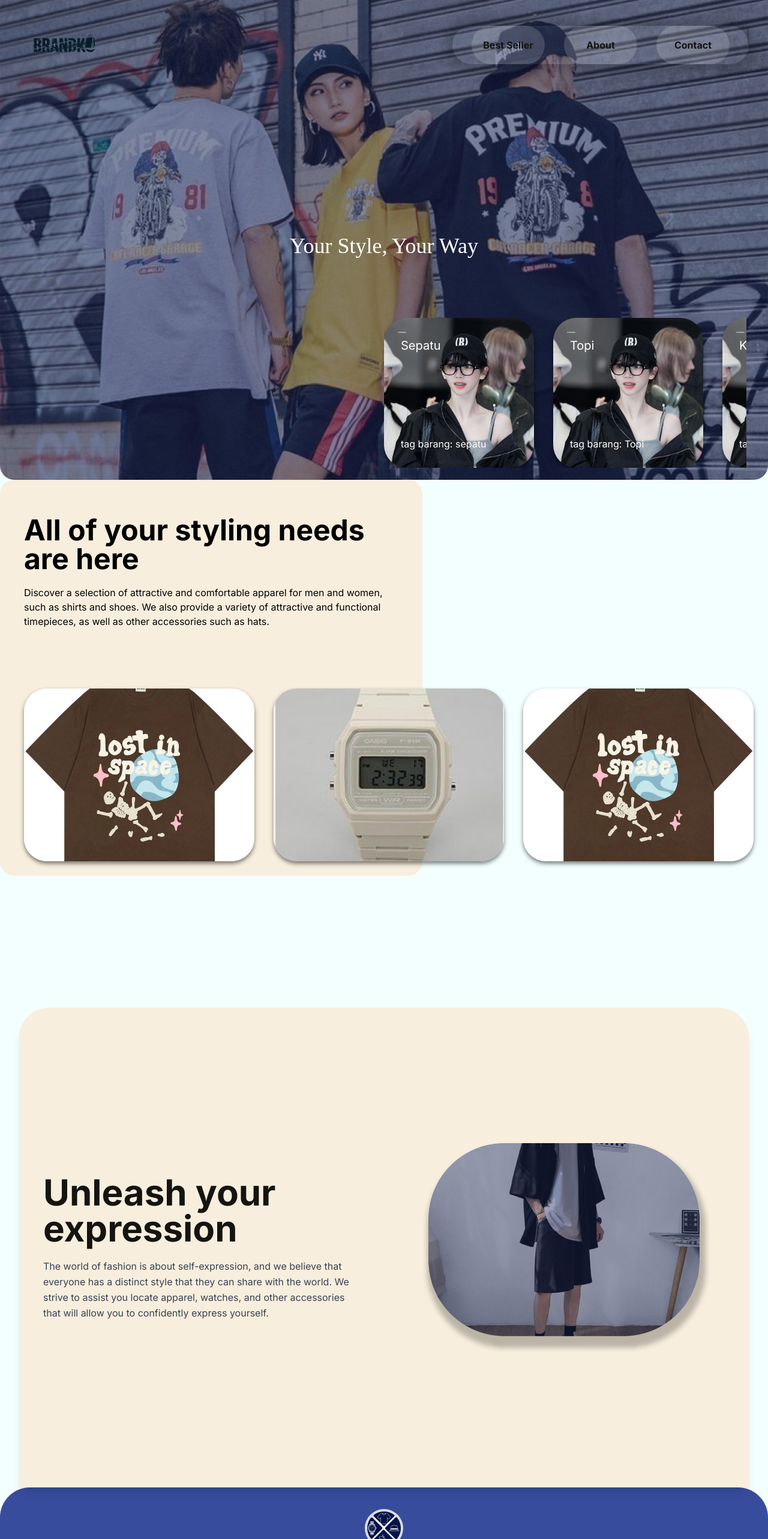
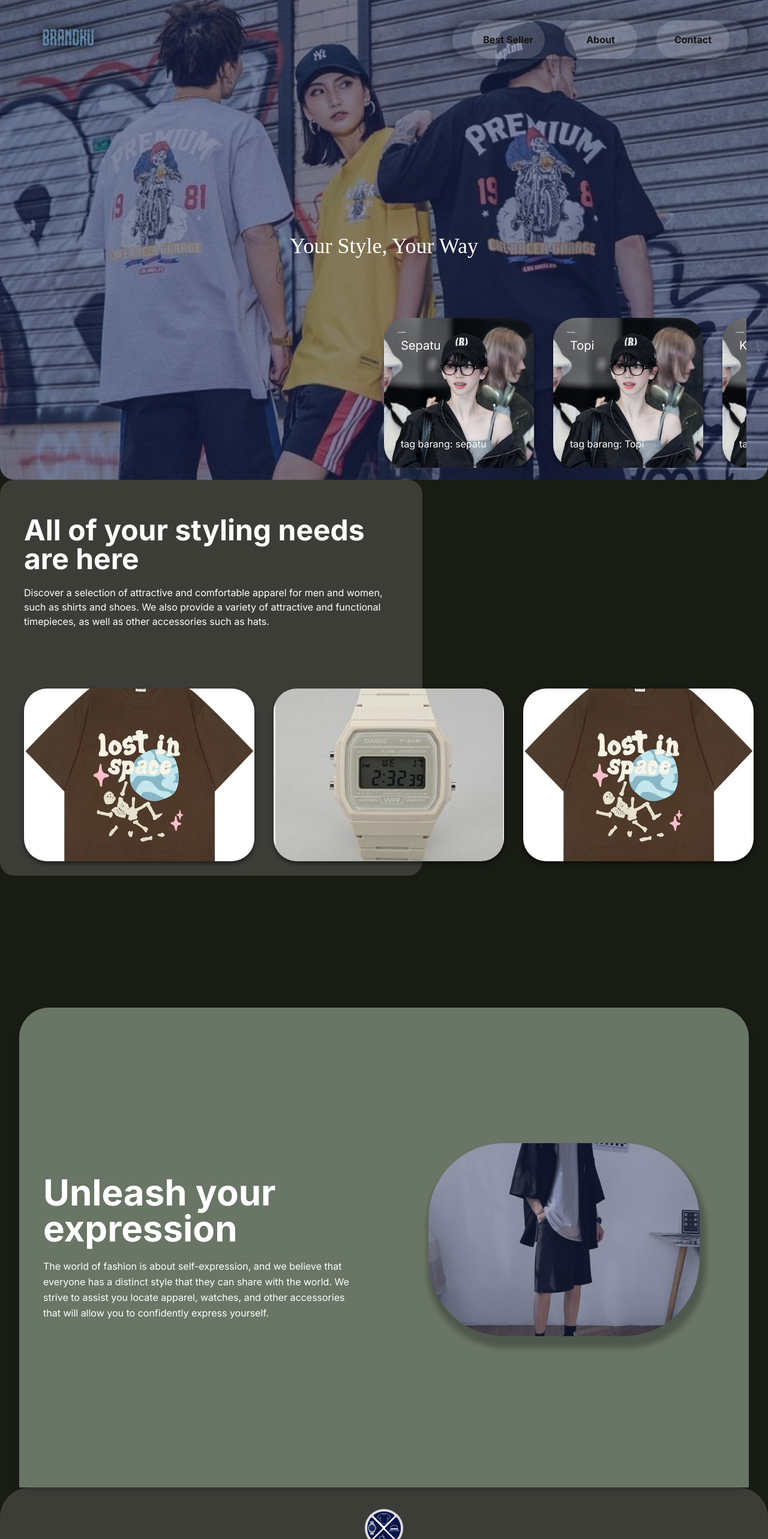
Before and after one commit to Isaaja/Project_3Dwebsite, a React (Vite) app: page / in a window 1280 px wide. Shown: the top 2566 px of the page at 60% size. Built offline with nearby package versions, Linux system fonts and the light colour scheme; a web font is replaced by a local one.

Commit message:
changes color palatte and logo

```diff
--- a/src/App.jsx
+++ b/src/App.jsx
@@ -19,7 +19,7 @@ function App() {
 
   return (
     <Router>
-      <div className="font-inter overflow-x-hidden">
+      <div className="font-inter overflow-x-hidden bg-primary">
         <Navbar />
         <Routes>
           { }
--- a/src/components/Navbar.jsx
+++ b/src/components/Navbar.jsx
@@ -3,6 +3,7 @@ import { useNavigate, useLocation } from "react-router-dom";
 
 const Navbar = () => {
   const navigate = useNavigate();
+  const location = useLocation();
 
   const scrollToSection = (id) => {
     const section = document.getElementById(id);
@@ -11,21 +12,27 @@ const Navbar = () => {
     }
   };
 
+  // Determine which logo to show based on the current path
+  const isHomePage = location.pathname === "/";
+  const logoSrc = isHomePage
+    ? "/assets/products/a-logo-with-the-text-brandku-in-a-distre_xI4h2yGbRD6ajuHiiXhGiw_dEGJ21gpT0CNA2HACMFmiQ-removebg@2x.png"
+    : "/assets/products/LogoDesign-transformed.webp";
+  const logoWidth = isHomePage ? "w-52" : "w-36";
+
   return (
     <div className="absolute w-full top-0 flex justify-between px-8 transition-all duration-300 ease-in-out z-50">
       {/* Logo */}
       <img
-        src="/assets/products/LogoDesign-transformed.webp"
+        src={logoSrc}
         alt="Logo"
-        width={150}
         onClick={() => navigate("/")}
-        className="cursor-pointer"
+        className={`cursor-pointer mt-5 ${logoWidth}`}
       />
 
       {/* Button Group */}
       <div className="flex gap-8 items-center">
         <div
-          className=" bg-[#D9D9D9]/[.05] rounded-[50px] flex justify-center items-center px-[32px] gap-8 font-bold"
+          className="bg-[#D9D9D9]/[.05] rounded-[50px] flex justify-center items-center px-[32px] gap-8 font-bold"
           style={{ boxShadow: "0 0 18px 13px rgba(0, 0, 0, 0.2)" }}
         >
           <button
--- a/src/pages/Contact.jsx
+++ b/src/pages/Contact.jsx
@@ -4,7 +4,7 @@ const Contact = () => {
   return (
     <div className="w-full h-full">
       {/* Header Section */}
-      <div className="bg-[#384C9D] flex flex-col justify-center items-center rounded-t-[50px]">
+      <div className="bg-secondary flex flex-col justify-center items-center rounded-t-[50px]">
         {/* Logo */}
         <img
           src="/assets/products/logo-2.jpeg"
--- a/src/pages/Experience.jsx
+++ b/src/pages/Experience.jsx
@@ -2,13 +2,13 @@ const Experience = () => {
   return (
     <div className="w-full h-full">
       <div className="w-full flex justify-center items-center">
-        <div className="bg-[#F7EEDD] mr-8 ml-8 h-dvh flex overflow-hidden shadow-lg mx-auto rounded-t-[50px]" id="about">
+        <div className="bg-accent mr-8 ml-8 h-dvh flex overflow-hidden shadow-lg mx-auto rounded-t-[50px]" id="about">
           {/* Left Content */}
-          <div className="w-1/2 p-10 flex flex-col justify-center font-inter">
+          <div className="w-1/2 p-10 flex flex-col justify-center font-inter text-white">
             <h1 className="font-extrabold text-6xl mb-5">
               Unleash your expression
             </h1>
-            <p className="text-gray-700 leading-relaxed">
+            <p className=" leading-relaxed">
               The world of fashion is about self-expression, and we believe that
               everyone has a distinct style that they can share with the world.
               We strive to assist you locate apparel, watches, and other
--- a/src/pages/Konten3D.jsx
+++ b/src/pages/Konten3D.jsx
@@ -19,8 +19,8 @@ const Konten3D = () => {
 
   return (
     <div className="w-full h-[110vh] relative overflow-hidden font-inter">
-      <div className="bg-[#F7EEDD] w-[55%] h-[75%] rounded-3xl top-0">
-        <div className="text-black h-full flex flex-col p-10 relative ">
+      <div className="bg-secondary w-[55%] h-[75%] rounded-3xl top-0">
+        <div className="text-white h-full flex flex-col p-10 relative ">
           <h1 className="text-5xl top-5 font-bold mt-5" id="bestSeller">
             All of your styling needs are here
           </h1>
--- a/tailwind.config.js
+++ b/tailwind.config.js
@@ -5,10 +5,10 @@ export default {
     themes: [
       {
         mytheme: {
-          primary: "#008DDA",
-          secondary: "#41C9E2",
-          accent: "#ACE2E1",
-          neutral: "#000000",
+          primary: "#181C14",
+          secondary: "#3C3D37",
+          accent: "#697565",
+          neutral: "#ECDFCC",
           "base-100": "#F7EEDD",
         },
       },
```
Also changed, not shown: public/assets/products/a-logo-with-the-text-brandku-in-a-distre_xI4h2yGbRD6ajuHiiXhGiw_dEGJ21gpT0CNA2HACMFmiQ-removebg@2x.png (added).
